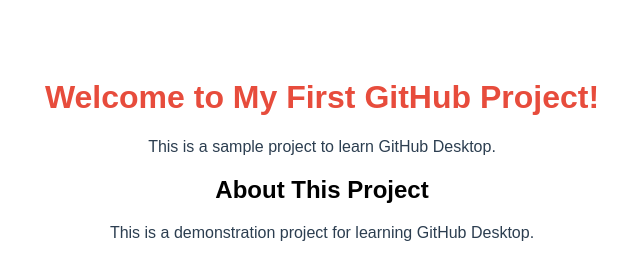
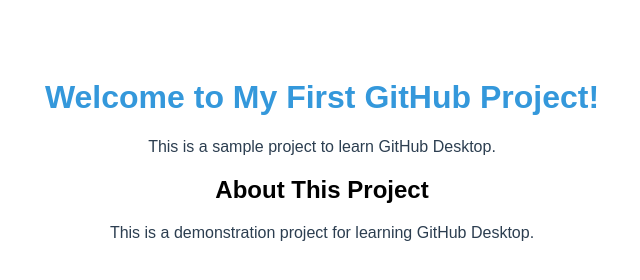
Before and after one commit to Sreyeesh/MyFirstRepo, a plain HTML site: page index.html in a window 1280 px wide. Shown: the whole page, without its empty margins (318-958 px from the left). Drawn offline with Linux system fonts and the light colour scheme.

Commit message:
Revert "style(styles): change heading color"
This reverts commit f181801984fa3bab5eec80bed8ac0ef83bb9ac90.

```diff
--- a/styles.css
+++ b/styles.css
@@ -6,9 +6,8 @@ body {
 }
 
 h1 {
-    color: #e74c3c;
+    color: #3498db;
 }
-
 
 p {
     color: #2c3e50;
```
